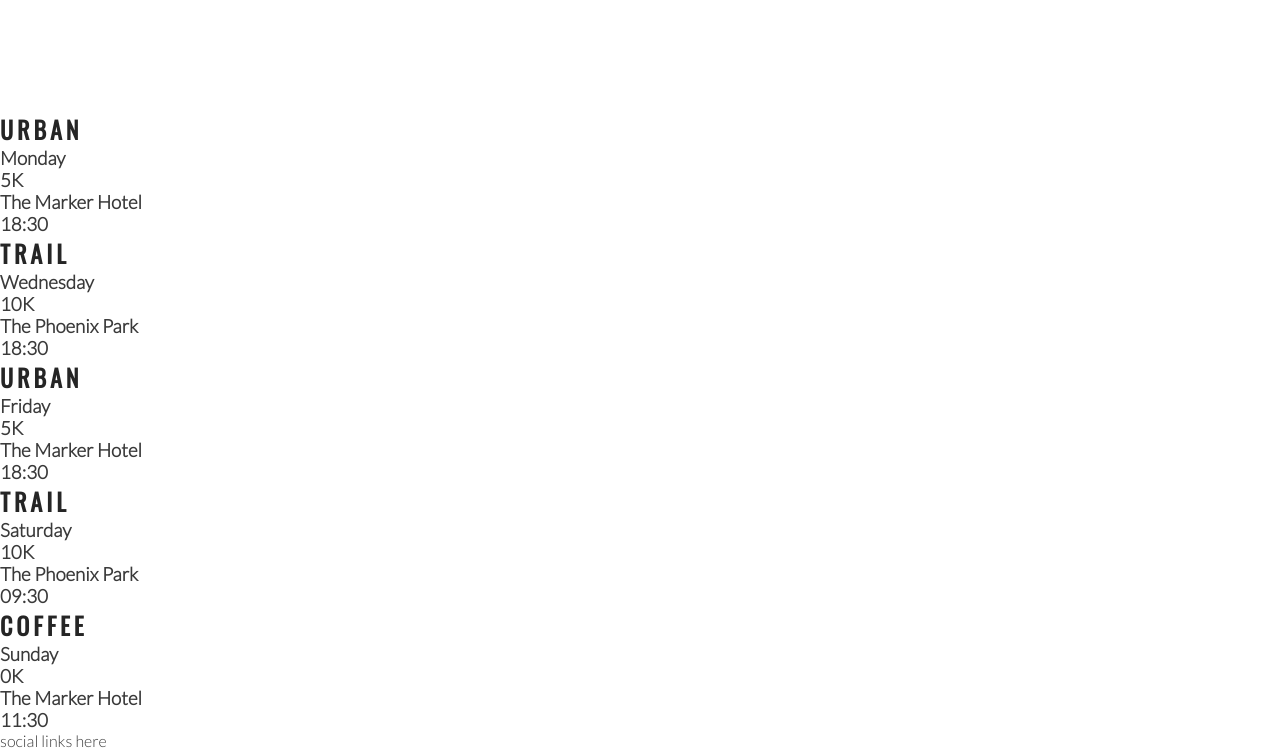
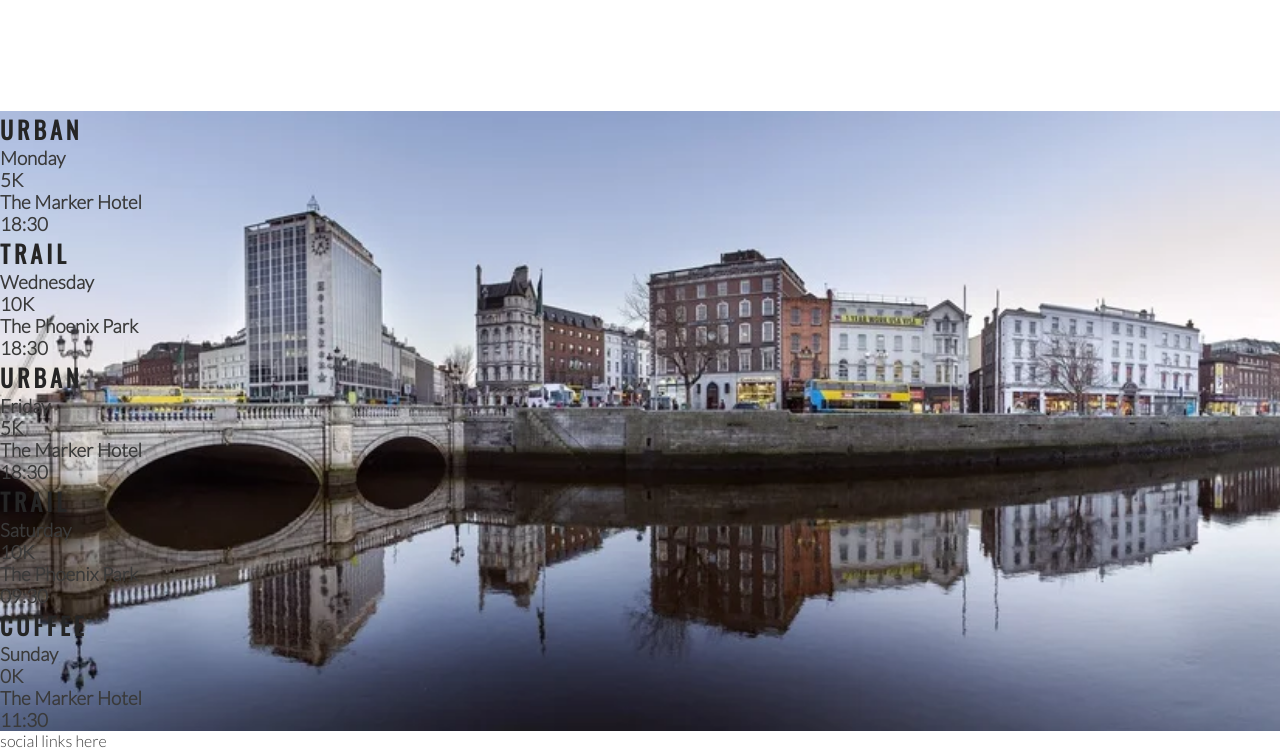
Before and after one commit to juanovt10/love-running, a plain HTML site: page index.html in a window 1280 px wide. Shown: the part 1184-1934 px from the top of the page. Drawn offline with nearby package versions, Linux system fonts and the light colour scheme.

Commit message:
add background image to times section

```diff
--- a/assets/css/sytle.css
+++ b/assets/css/sytle.css
@@ -201,3 +201,14 @@ hr {
     height: 100%;
     border-radius: 50%;
 }
+
+/* event times styling */
+
+#times {
+    background-image: url(../images/dublin-city.webp);
+    background-repeat: no-repeat;
+    background-size: cover;
+    background-position: center;
+    width: 100%;
+    overflow: hidden;
+}
--- a/index.html
+++ b/index.html
@@ -76,7 +76,7 @@
             </div>
         </div>
     </section>
-    <section>
+    <section id="times">
         <div>
             <h2>Urban</h2>
             <h3>Monday</h3>
```
Also changed, not shown: assets/images/dublin-city.webp (added).
